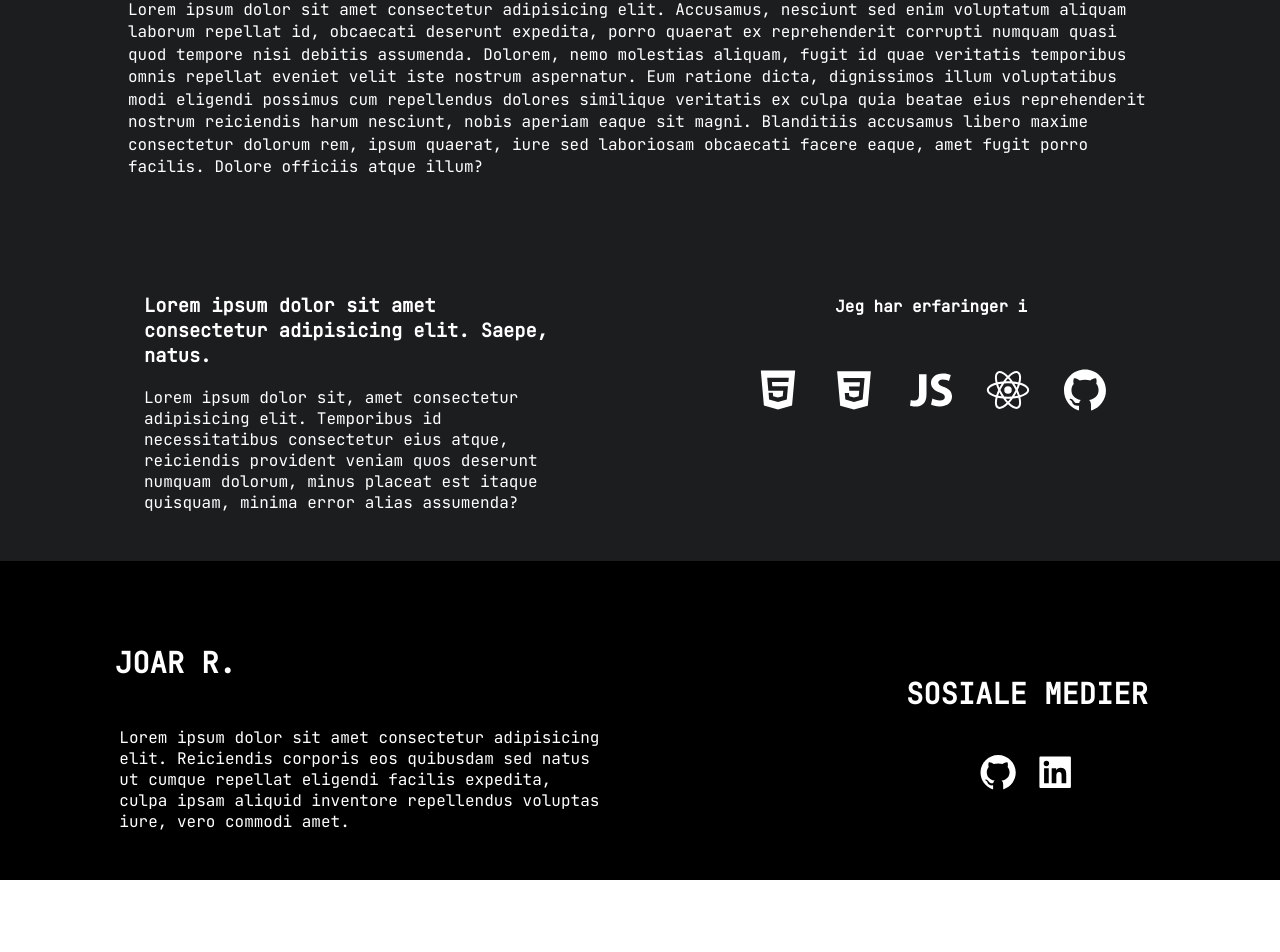
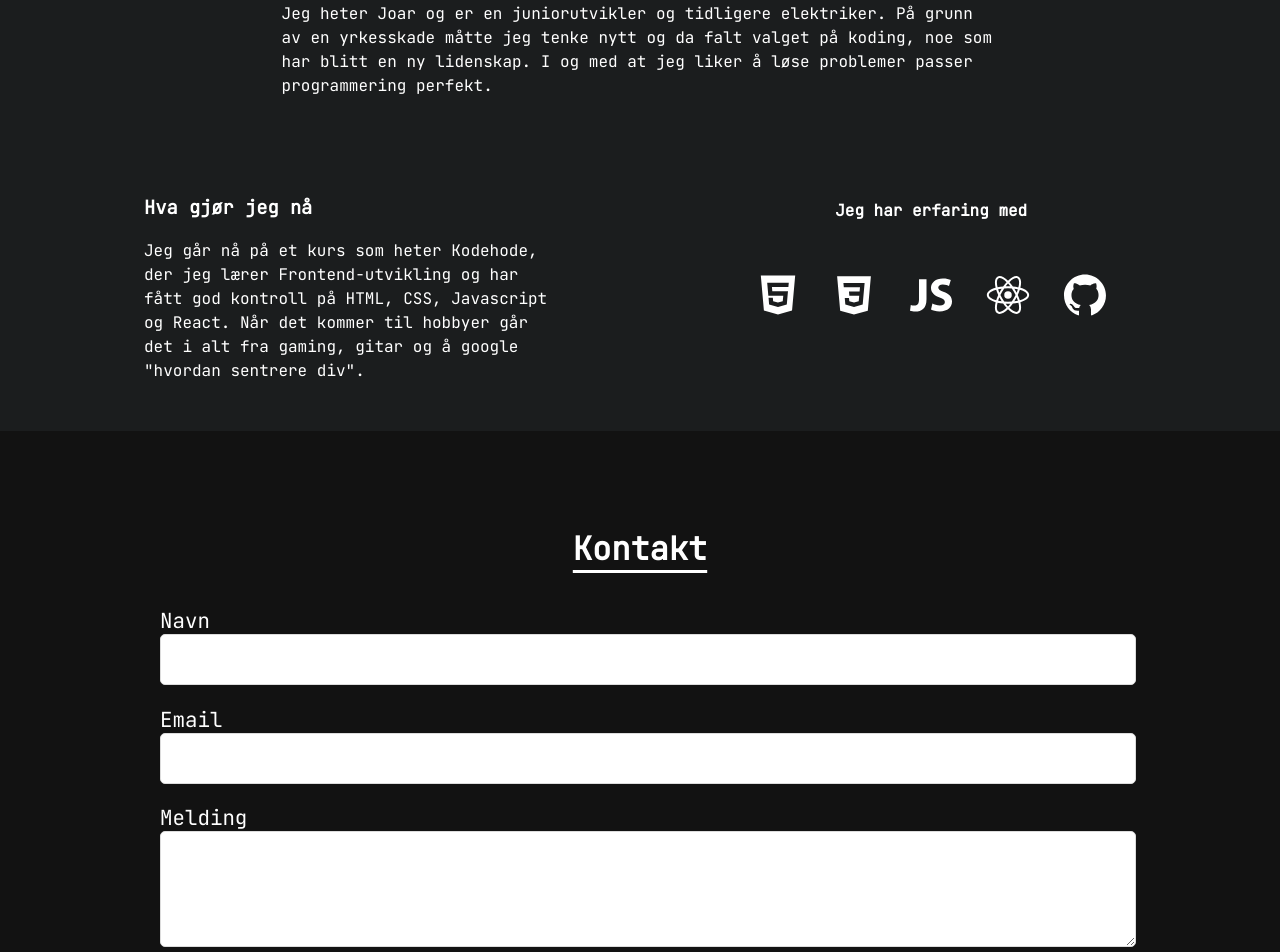
Before and after one commit to joar1/Portfolio, a React (Create React App) app: page / in a window 1280 px wide. Shown: the part 841-1793 px from the top of the page. Before the commit the page ends 1721 px from the top, so only its background shows below. Built offline with nearby package versions, Linux system fonts and the light colour scheme.

Commit message:
ContactForm

```diff
--- a/package.json
+++ b/package.json
@@ -4,6 +4,7 @@
 	"version": "0.1.0",
 	"private": true,
 	"dependencies": {
+		"@emailjs/browser": "^3.10.0",
 		"@testing-library/jest-dom": "^5.16.5",
 		"@testing-library/react": "^13.4.0",
 		"@testing-library/user-event": "^13.5.0",
--- /dev/null
+++ b/src/components/ContactForm.jsx
@@ -0,0 +1,125 @@
+import React, { useRef, useState } from 'react';
+import emailjs from '@emailjs/browser';
+import styled from 'styled-components';
+// import Modal from './Modal';
+
+const ContactForm = () => {
+	const form = useRef();
+
+	// const [openModal, setOpenModal] = useState(false);
+
+	const sendEmail = (e) => {
+		e.preventDefault();
+
+		emailjs
+			.sendForm(
+				/* Service-ID */ 'service_1g3juwx',
+				/* Template-ID */ 'template_4ap7c2q',
+				form.current,
+				/* Public-Key */ 'ecegCdL455fW10xWe'
+			)
+			.then(
+				(result) => {
+					console.log(result.text);
+					console.log('message sent');
+				},
+				(error) => {
+					console.log(error.text);
+				}
+			);
+		e.target.reset();
+		// setOpenModal(true);
+	};
+
+	return (
+		<ContactWrapper>
+			<StyledContactForm>
+				<h2>Kontakt</h2>
+				<form ref={form} onSubmit={sendEmail}>
+					<label>Navn</label>
+					<input type='text' name='user_name' required />
+
+					<label>Email</label>
+					<input type='email' name='user_email' required />
+
+					<label>Melding</label>
+					<textarea name='message' />
+					<input type='submit' value='Send' />
+					{/* {openModal && <Modal closeModal={setOpenModal} />} */}
+				</form>
+			</StyledContactForm>
+		</ContactWrapper>
+	);
+};
+
+export default ContactForm;
+
+const ContactWrapper = styled.div`
+	background: #121212;
+	color: white;
+	width: 100%;
+	margin: 0 auto;
+`;
+
+const StyledContactForm = styled.div`
+	width: 60em;
+	margin: 0 auto;
+	padding: 2em;
+	h2 {
+		font-weight: bold;
+		font-size: 2em;
+		text-align: center;
+		text-decoration: underline;
+		text-underline-offset: 0.3em;
+		margin-top: 2em;
+		margin-bottom: 0.5em;
+	}
+
+	form {
+		display: flex;
+		align-items: flex-start;
+		flex-direction: column;
+		width: 100%;
+		font-size: 1.3em;
+
+		input {
+			width: 100%;
+			height: 35px;
+			padding: 7px;
+			outline: none;
+			border-radius: 5px;
+			border: 1px solid rgb(220, 220, 220);
+			&:focus {
+				border: 2px solid rgba(0, 206, 158, 1);
+			}
+		}
+		textarea {
+			max-width: 100%;
+			min-width: 100%;
+			width: 100%;
+			max-height: 100px;
+			min-height: 100px;
+			padding: 7px;
+			outline: none;
+			border-radius: 5px;
+			border: 1px solid rgb(220, 220, 220);
+			&:focus {
+				border: 2px solid rgba(0, 206, 158, 1);
+			}
+		}
+		label {
+			margin-top: 1em;
+		}
+		input[type='submit'] {
+			margin-top: 2em;
+			margin-bottom: 4em;
+			background: green;
+			width: 40%;
+			margin: 2em auto;
+			color: white;
+			border: none;
+			font-weight: 600;
+			cursor: pointer;
+		}
+	}
+`;
--- a/src/components/Footer.jsx
+++ b/src/components/Footer.jsx
@@ -7,12 +7,7 @@ export const Footer = () => {
 			<FooterWrapper>
 				<FooterDiv>
 					<h4>JOAR R.</h4>
-					<p>
-						Lorem ipsum dolor sit amet consectetur adipisicing elit. Reiciendis
-						corporis eos quibusdam sed natus ut cumque repellat eligendi facilis
-						expedita, culpa ipsam aliquid inventore repellendus voluptas iure,
-						vero commodi amet.
-					</p>
+					<p>Lorem ipsum dolor sit amet consectetur adipisicing elit.</p>
 				</FooterDiv>
 
 				<FooterSoMe>
--- a/src/pages/About.jsx
+++ b/src/pages/About.jsx
@@ -10,37 +10,26 @@ const About = () => {
 			<AboutMe>
 				<h2 id='Om'>LITT OM MEG</h2>
 				<p>
-					Lorem ipsum dolor sit amet consectetur adipisicing elit. Accusamus,
-					nesciunt sed enim voluptatum aliquam laborum repellat id, obcaecati
-					deserunt expedita, porro quaerat ex reprehenderit corrupti numquam
-					quasi quod tempore nisi debitis assumenda. Dolorem, nemo molestias
-					aliquam, fugit id quae veritatis temporibus omnis repellat eveniet
-					velit iste nostrum aspernatur. Eum ratione dicta, dignissimos illum
-					voluptatibus modi eligendi possimus cum repellendus dolores similique
-					veritatis ex culpa quia beatae eius reprehenderit nostrum reiciendis
-					harum nesciunt, nobis aperiam eaque sit magni. Blanditiis accusamus
-					libero maxime consectetur dolorum rem, ipsum quaerat, iure sed
-					laboriosam obcaecati facere eaque, amet fugit porro facilis. Dolore
-					officiis atque illum?
+					Jeg heter Joar og er en juniorutvikler og tidligere elektriker. På
+					grunn av en yrkesskade måtte jeg tenke nytt og da falt valget på
+					koding, noe som har blitt en ny lidenskap. I og med at jeg liker å
+					løse problemer passer programmering perfekt.
 				</p>
 			</AboutMe>
 
 			<AboutSection>
 				<LeftBox>
-					<h3>
-						Lorem ipsum dolor sit amet consectetur adipisicing elit. Saepe,
-						natus.
-					</h3>
+					<h3>Hva gjør jeg nå</h3>
 					<p>
-						Lorem ipsum dolor sit, amet consectetur adipisicing elit. Temporibus
-						id necessitatibus consectetur eius atque, reiciendis provident
-						veniam quos deserunt numquam dolorum, minus placeat est itaque
-						quisquam, minima error alias assumenda?
+						Jeg går nå på et kurs som heter Kodehode, der jeg lærer
+						Frontend-utvikling og har fått god kontroll på HTML, CSS, Javascript
+						og React. Når det kommer til hobbyer går det i alt fra gaming, gitar
+						og å google "hvordan sentrere div".
 					</p>
 				</LeftBox>
 
 				<RightBox>
-					<h4>Jeg har erfaringer i</h4>
+					<h4>Jeg har erfaring med</h4>
 					<StyledIcons>
 						{' '}
 						<AiFillHtml5 /> <DiCss3 /> <IoLogoJavascript /> <RiReactjsFill />{' '}
@@ -66,6 +55,7 @@ const AboutMe = styled.section`
 	width: 80%;
 	margin: 1em auto;
 	padding: 2em;
+	line-height: 1.5em;
 	h2 {
 		text-align: center;
 		text-decoration: underline;
@@ -73,7 +63,9 @@ const AboutMe = styled.section`
 		font-size: 3em;
 	}
 	p {
-		line-height: 1.4em;
+		padding-top: 2em;
+		width: 70%;
+		margin: 0 auto;
 	}
 `;
 
@@ -85,6 +77,7 @@ const AboutSection = styled.div`
 	margin: 0 auto;
 	padding: 1em;
 	text-align: left;
+	line-height: 1.5em;
 `;
 
 const LeftBox = styled.div`
--- a/src/pages/Home.jsx
+++ b/src/pages/Home.jsx
@@ -3,6 +3,7 @@ import { Footer } from '../components/Footer';
 import { Navbar } from '../components/Navbar';
 import About from './About';
 import BackgroundImage from '../images/bg1.jpg';
+import ContactForm from '../components/ContactForm';
 // import { Projects } from './Projects';
 
 export const Home = () => {
@@ -27,6 +28,7 @@ export const Home = () => {
 				</StyledHeader>
 				<About />
 				{/* <Projects /> */}
+				<ContactForm />
 				<Footer />
 			</HomeContainer>
 		</div>
@@ -53,6 +55,6 @@ const StyledHeader = styled.div`
 	}
 	p {
 		text-align: left;
-		line-height: 1.4em;
+		line-height: 1.5em;
 	}
 `;
```
Also changed, not shown: 1 other file (tests, documents, lock files or other folders).
